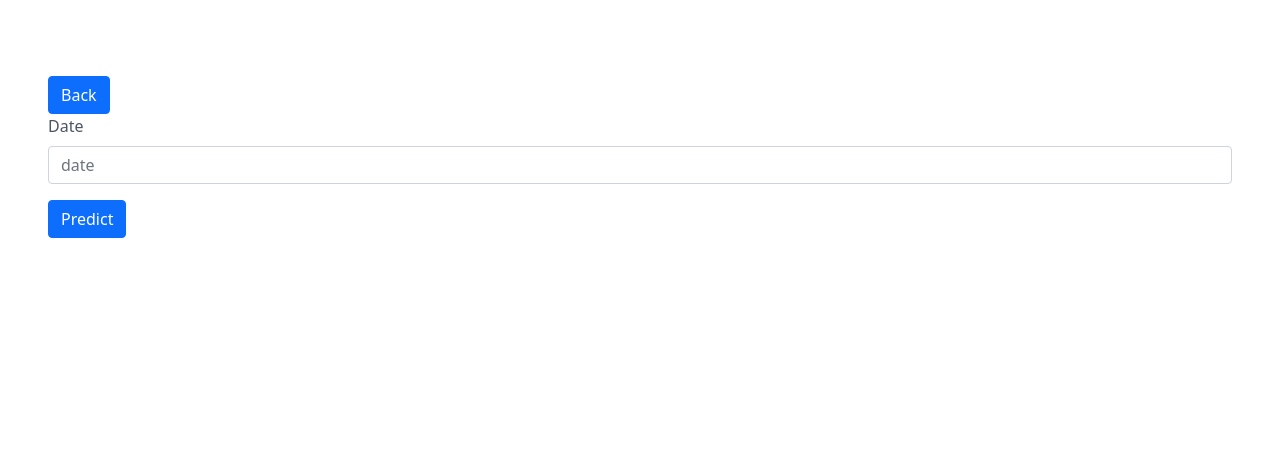
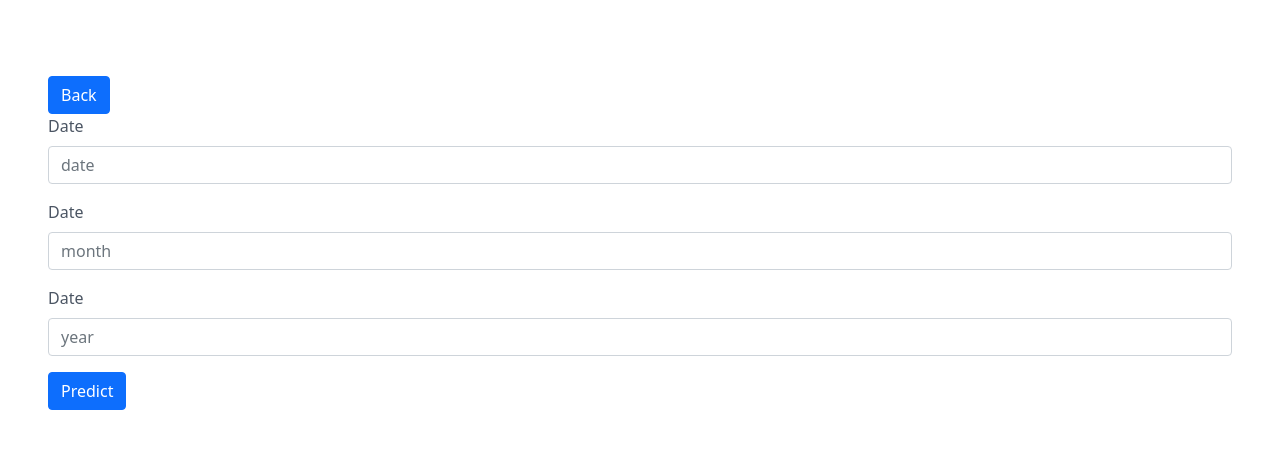
Before and after one commit to KaivalyaPitale/Commodity-Price-Prediction, a Flask app: page /predict in a window 1280 px wide. Shown: the part 234-683 px from the top of the page. Run offline with Flask 2, Linux system fonts and the light colour scheme; parts of the project's set-up code (start-up, migrations or seed data) failed here and were passed over.

Commit message:
Update prediction.html

```diff
--- a/templates/prediction.html
+++ b/templates/prediction.html
@@ -29,6 +29,14 @@
     <label for="exampleFormControlInput1" class="form-label"> Date </label>
     <input type="text" class="form-control" id="date" name="date" placeholder="date">
   </div>
+   <div class="mb-3">
+    <label for="exampleFormControlInput1" class="form-label"> Date </label>
+    <input type="text" class="form-control" id="month" name="month" placeholder="month">
+  </div>
+   <div class="mb-3">
+    <label for="exampleFormControlInput1" class="form-label"> Date </label>
+    <input type="text" class="form-control" id="year" name="year" placeholder="year">
+  </div>
     <button type="submit" class="btn btn-primary">Predict</button>
     </form>
 
```
